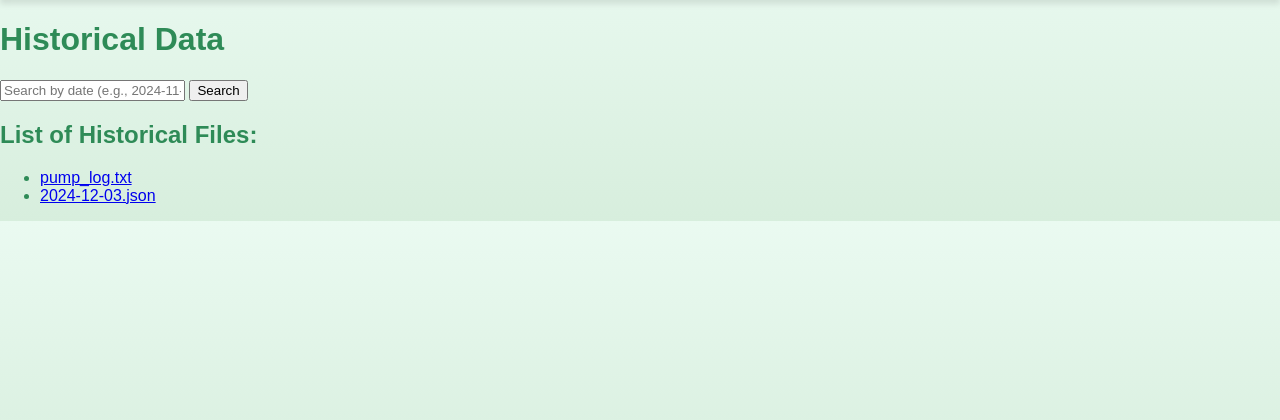
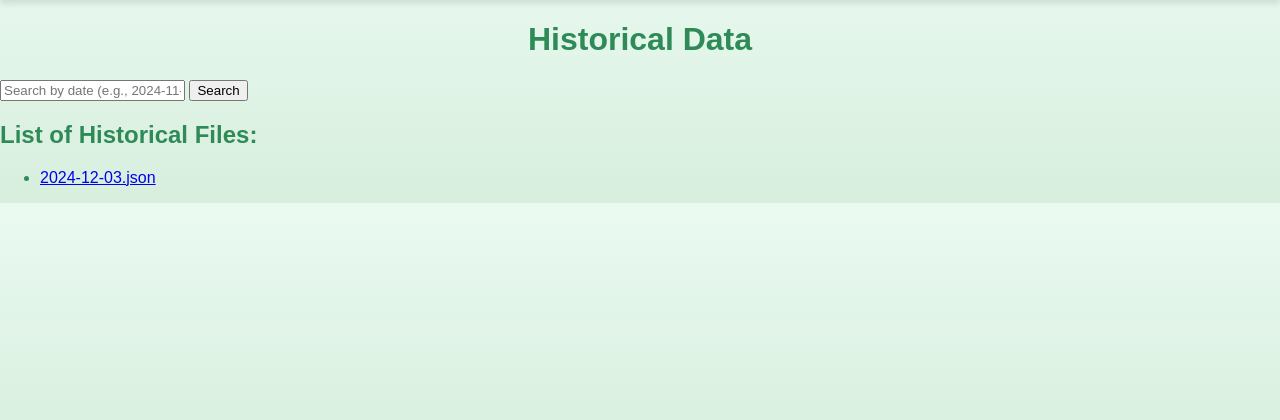
Before and after one commit to JackSchool935/PlantWateringAutomation, a Flask app: page /historical in a window 1280 px wide. Shown: the part 51-471 px from the top of the page. Run offline with Flask 3, Linux system fonts and the light colour scheme.

Commit message:
fixed his css

```diff
--- a/templates/historicaldata.html
+++ b/templates/historicaldata.html
@@ -2,8 +2,14 @@
 
 {% block content %}
 
-
-<h1>Historical Data</h1>
+<style>
+    .title {
+        display: flex;
+        justify-content: center;
+        align-items: center;
+    }
+</style>
+<h1 class="title">Historical Data</h1>
 
 <!-- Search Bar -->
 <form action="{{ url_for('historical_func') }}" method="get">
```
Also changed, not shown: templates/live-data.html (+18 -4 lines), data/pump_log.txt (deleted).
